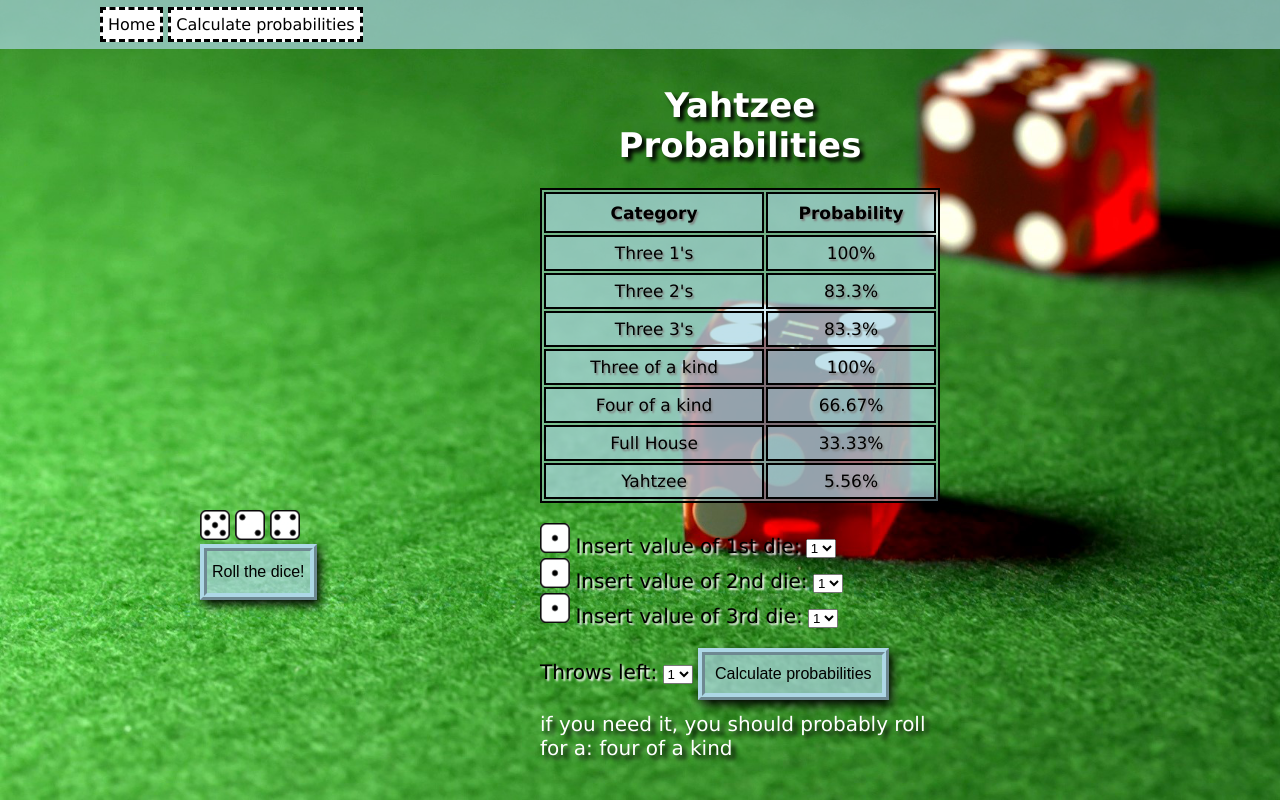
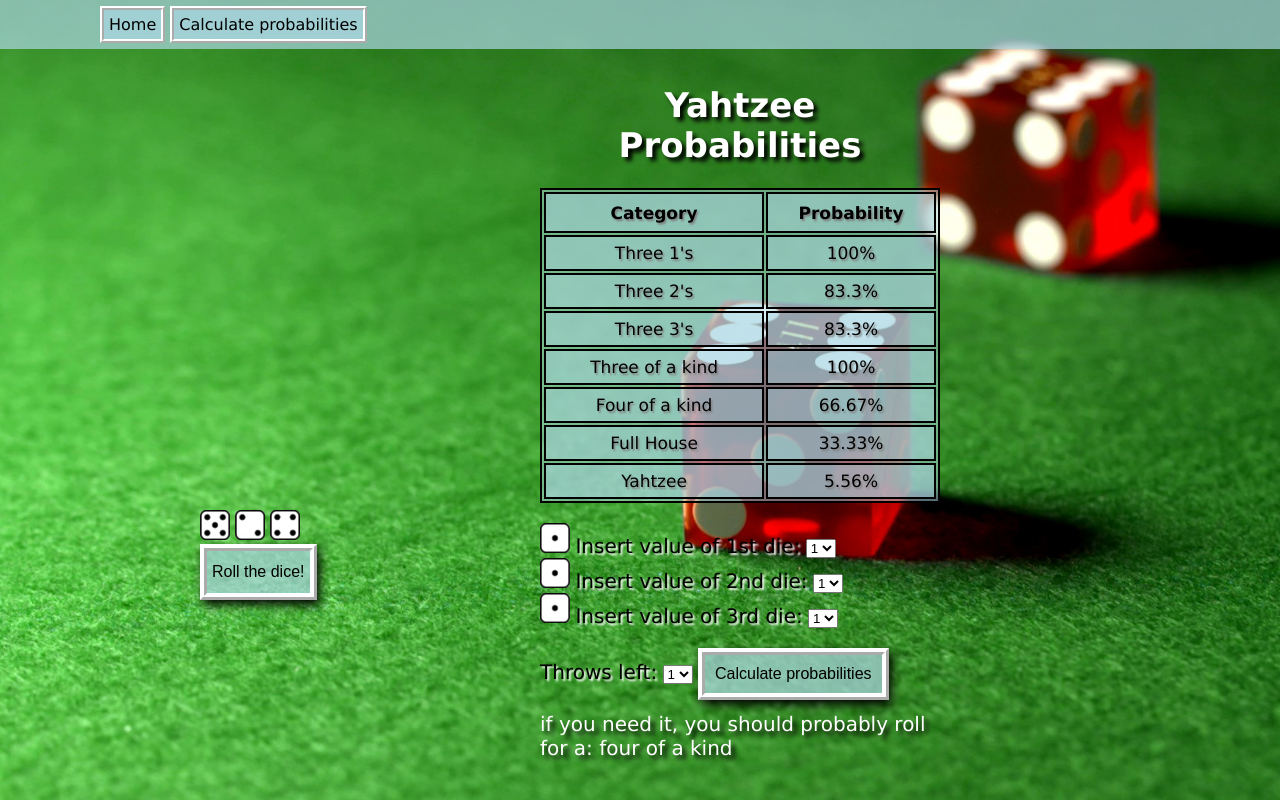
Before and after one commit to Simonolsson98/flask-yahtzee-project, a Flask app: page /yahtzee in a window 1280 px wide. Run offline with Flask 2, Linux system fonts and the light colour scheme.

Commit message:
changed border color

```diff
--- a/static/css/main.css
+++ b/static/css/main.css
@@ -43,7 +43,7 @@
     position: absolute;
     top: 0;
     left: 0;
-    background-color: rgba(173, 216, 230, 0.7);;
+    background-color: rgba(173, 216, 230, 0.7);
     width: 100%;
   }
 div#banner-content {
@@ -54,10 +54,10 @@
 
 .banner_home, .banner_calc {
     color: black;
-    background-color: white;
+    background-color: rgba(173, 216, 230, 0.7);
     text-decoration: none;
     padding: 5px;
-    border: dashed rgb(0, 0, 0) 3px;
+    border: ridge white 4px;
 }
 
 .banner_home:hover, .banner_calc:hover{
@@ -101,7 +101,7 @@
 .calc, .probs, .home, .roll button{
     background-color: rgba(173, 216, 230, 0.7);
     transition-duration: 0.5s;
-    border: 2px rgba(173, 216, 230) ridge;
+    border: 2px white ridge;
     border-width: 7px;
 }
 .calc:hover, .home:hover, .probs:hover, .rollbtn:hover{
```
